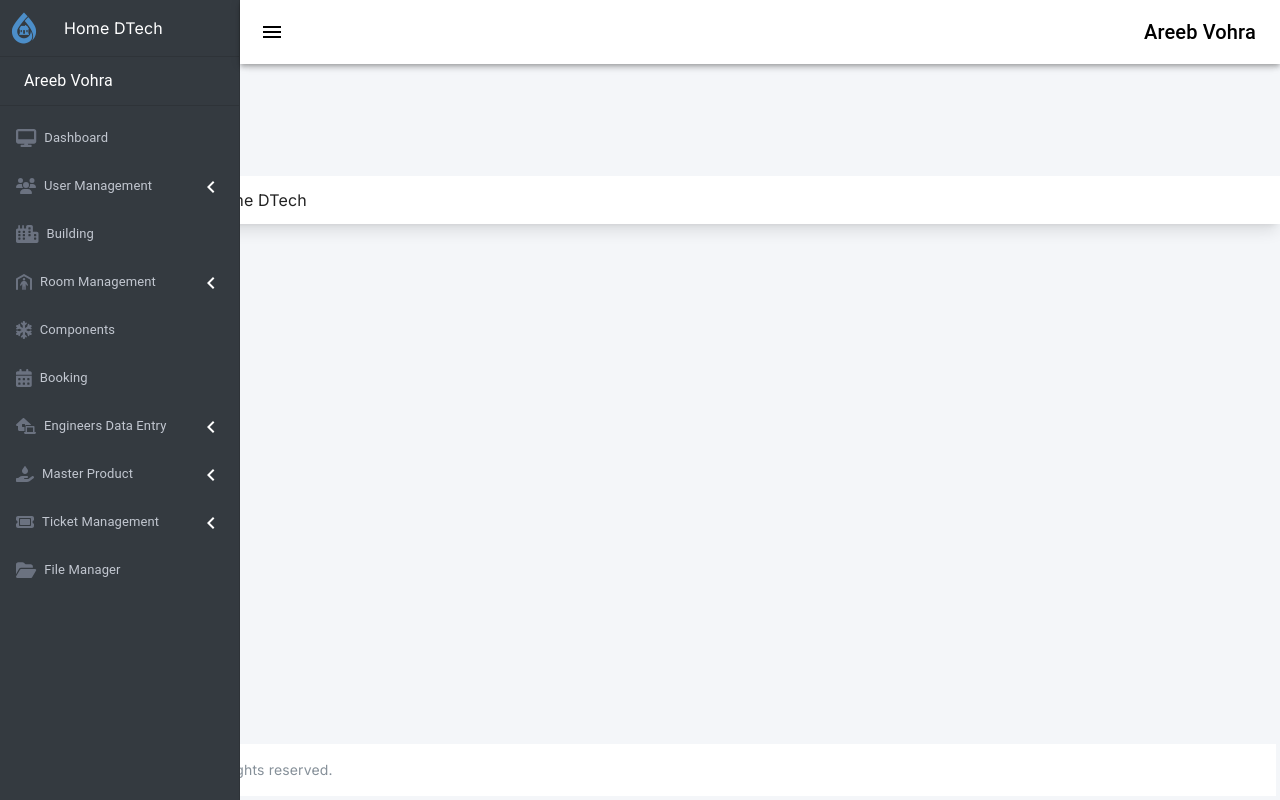
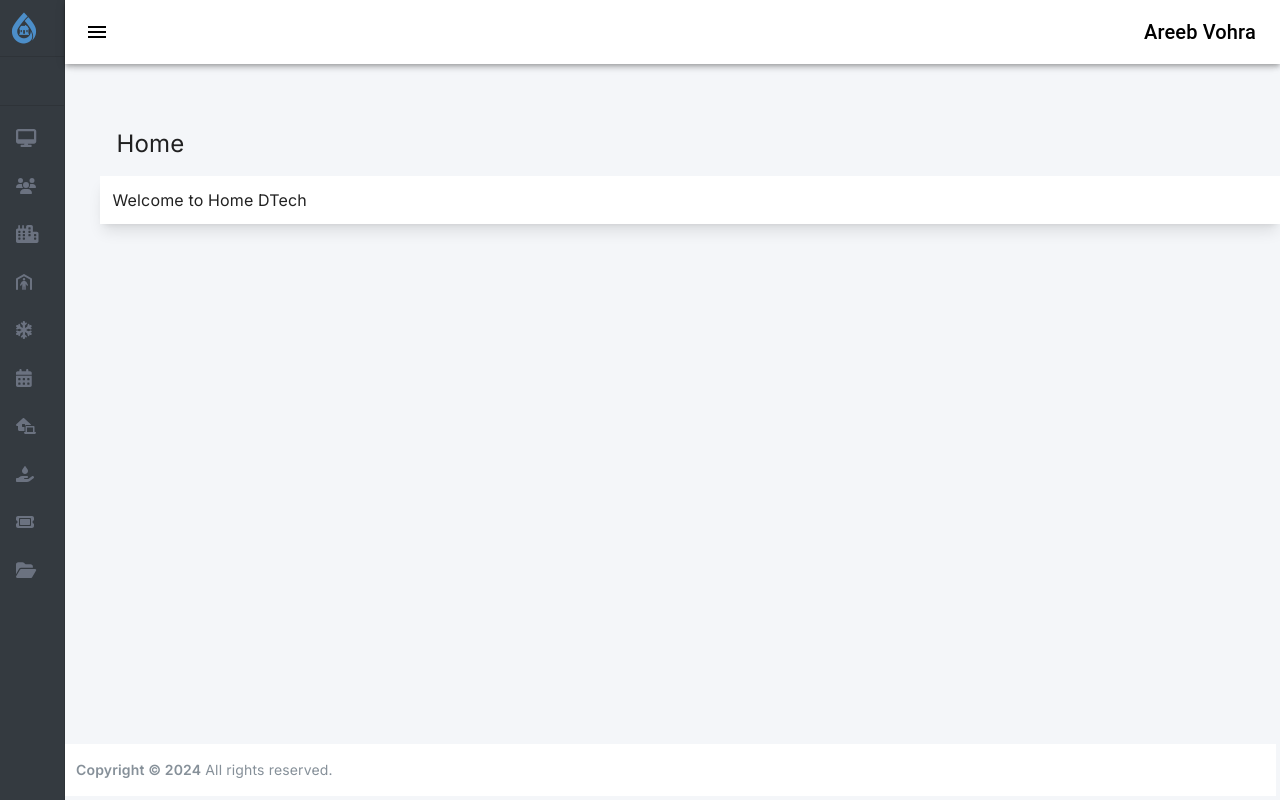
Before and after one commit to Saadgithubit/Home-DTech, a Next.js app: page / in a window 1280 px wide. Built offline with nearby package versions, Linux system fonts and the light colour scheme.

Commit message:
app bar width issue fixed

```diff
--- a/src/components/appbar/index.tsx
+++ b/src/components/appbar/index.tsx
@@ -15,6 +15,12 @@ const AppBar = styled(MuiAppBar, {
         easing: theme.transitions.easing.sharp,
         duration: theme.transitions.duration.leavingScreen,
     }),
+    ...(!open && {
+        width: `calc(100% - ${theme.spacing(7)} - 1px)`,
+        [theme.breakpoints.up('sm')]: {
+            width: `calc(100% - ${theme.spacing(8)} - 1px)`,
+        },
+    }),
     ...(open && {
         marginLeft: drawerWidth,
         width: `calc(100% - ${drawerWidth}px)`,
--- a/src/components/sidebar/index.tsx
+++ b/src/components/sidebar/index.tsx
@@ -24,7 +24,7 @@ export default function Sidebar() {
   const [isExpanded, setIsExpanded] = useState(false);
   const [collapseIndex, setCollapseIndex] = useState<number | null>(null);
   const [listName, setlistName] = useState('')
-  const [open, setOpen] = useState(true)
+  const [open, setOpen] = useState(false)
   let { isOpen, setisOpen } = useContext(DrawerContext)
 
   const handleDrawerOpen = () => {
@@ -45,10 +45,10 @@ export default function Sidebar() {
   return (
     <Box sx={{ display: 'flex' }}>
       <CssBaseline />
-      <AppBar position="fixed" open={open} sx={{ backgroundColor: '#FFFFFF', color: 'black', ...(!open && { width: '96.2%' }) }}>
+      <AppBar position="fixed" open={open} sx={{ backgroundColor: '#FFFFFF', color: 'black' }}>
         <Toolbar sx={{ display: 'flex', justifyContent: 'space-between' }}>
           <IconButton color="inherit" aria-label="open drawer" onClick={open ? handleDrawerClose : handleDrawerOpen} edge="start"
-            sx={{ marginRight: 5 }}>
+            sx={{ mr: 5 }}>
             <MenuIcon />
           </IconButton>
           <Typography variant="h6" noWrap component="div" sx={{ textJustify: 'end' }}>
```
